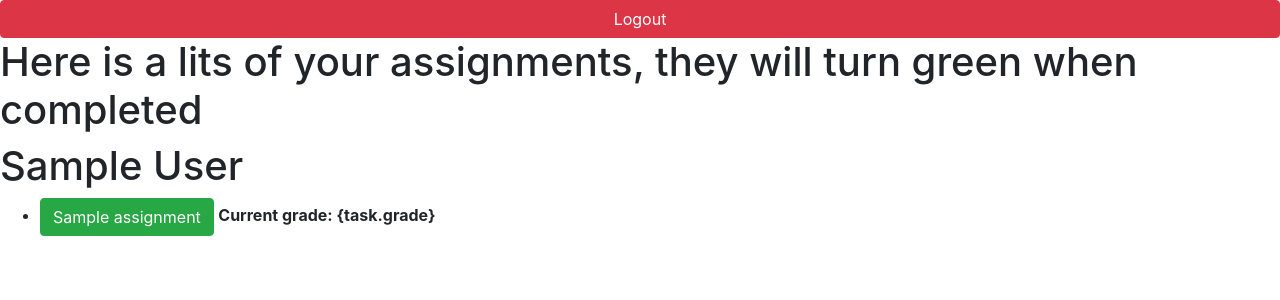
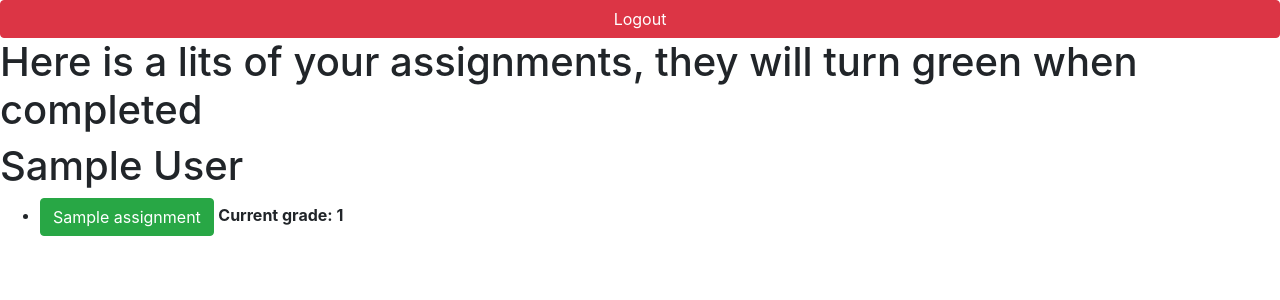
Before and after one commit to ScottBurden/capstone, a Flask app: page /1/home in a window 1280 px wide. Shown: the top 300 px of the page. Run offline with Flask 2, Linux system fonts and the light colour scheme; the visitor is signed in with stand-in values (Sample User, id 1); tables that the repository leaves empty hold one stand-in row (values such as "Sample post"); some libraries are stand-ins or nearby versions.

Commit message:
added double curly braces around task.grade

```diff
--- a/templates/student-profile.html
+++ b/templates/student-profile.html
@@ -25,7 +25,7 @@ Library of Progress OR Classroom Cubby
     {% for task in completed %}
     {% if task.completed == True %}
     {% if hw.id == task.assignment_id %}
-    <span><b>Current grade: {task.grade}</b></span>
+    <span><b>Current grade: {{task.grade}}</b></span>
     {% endif %}
     {% endif %}
     {% endfor %}
```
